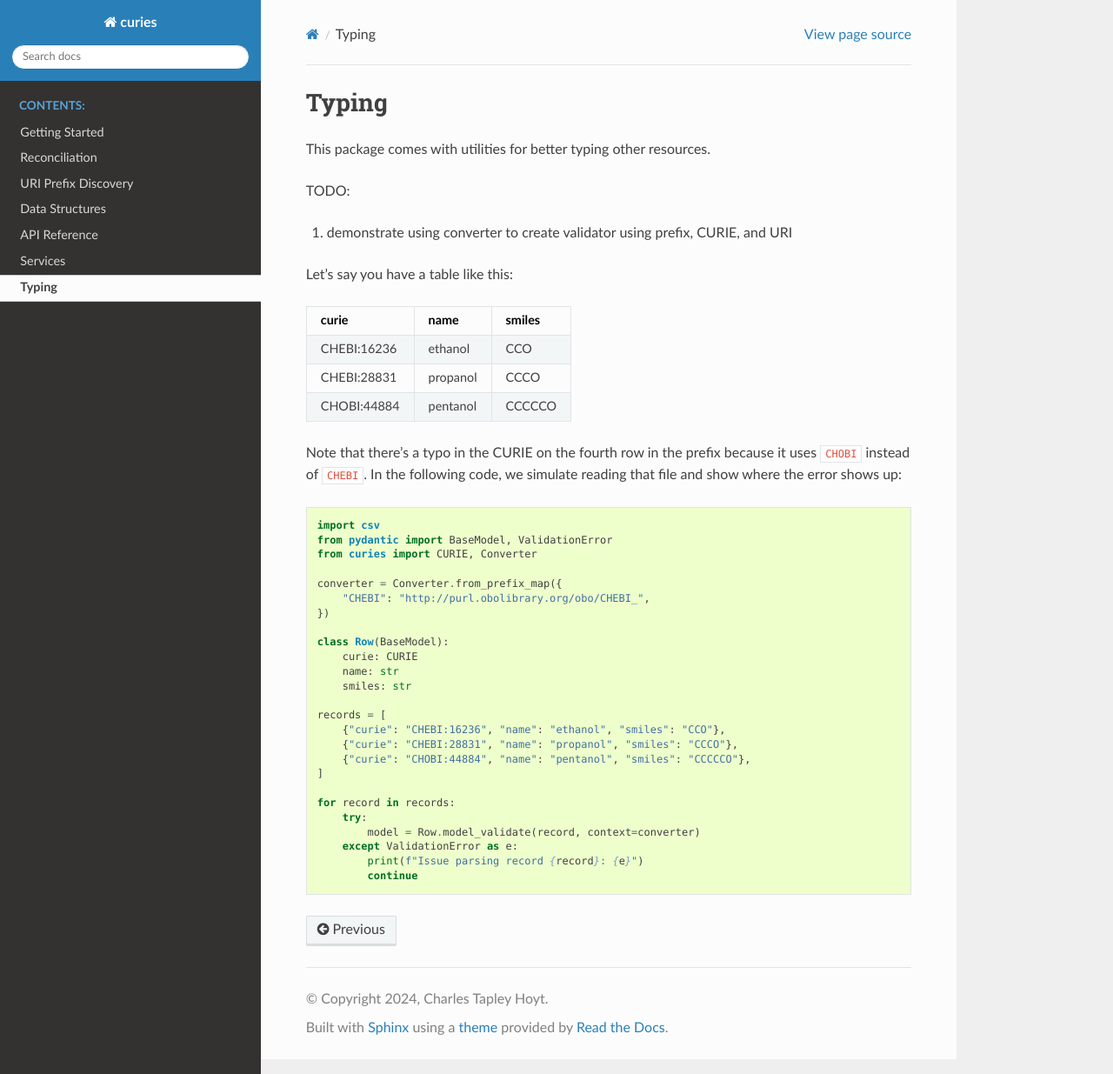
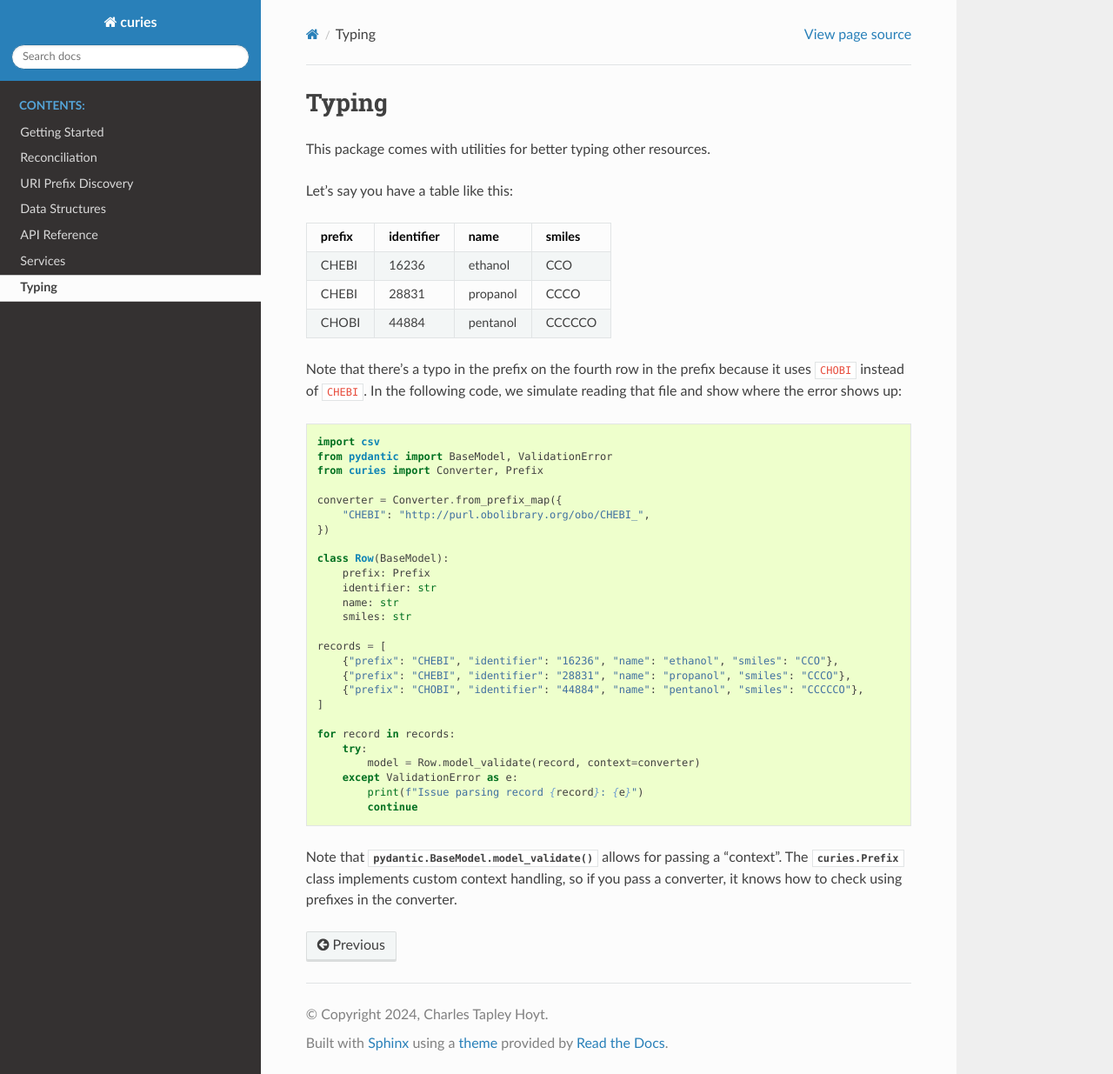
Before and after one commit to biopragmatics/curies, a Sphinx documentation site: the page built from docs/source/typing.rst, in a window 1280 px wide and 1235 px high. Shown: the whole window at 87% size. Built offline with Sphinx 7.4.7 and the Read the Docs theme 3.1.0, drawn with Linux system fonts in a browser that asks for light colours.

Commit message:
Update typing.rst

```diff
--- a/docs/source/typing.rst
+++ b/docs/source/typing.rst
@@ -1,24 +1,18 @@
 Typing
 ======
-
 This package comes with utilities for better typing other resources.
-
-TODO:
-
-1. demonstrate using converter to create validator using prefix, CURIE, and URI
-
 
 Let's say you have a table like this:
 
-===========  ========  ======
-curie        name      smiles
-===========  ========  ======
-CHEBI:16236  ethanol   CCO
-CHEBI:28831  propanol  CCCO
-CHOBI:44884  pentanol  CCCCCO
-===========  ========  ======
+======  ==========  ========  ======
+prefix  identifier  name      smiles
+======  ==========  ========  ======
+CHEBI   16236       ethanol   CCO
+CHEBI   28831       propanol  CCCO
+CHOBI   44884       pentanol  CCCCCO
+======  ==========  ========  ======
 
-Note that there's a typo in the CURIE on the fourth row in the prefix because it
+Note that there's a typo in the prefix on the fourth row in the prefix because it
 uses ``CHOBI`` instead of ``CHEBI``. In the following code, we simulate reading that
 file and show where the error shows up:
 
@@ -26,21 +20,22 @@ file and show where the error shows up:
 
     import csv
     from pydantic import BaseModel, ValidationError
-    from curies import CURIE, Converter
+    from curies import Converter, Prefix
 
     converter = Converter.from_prefix_map({
         "CHEBI": "http://purl.obolibrary.org/obo/CHEBI_",
     })
 
     class Row(BaseModel):
-        curie: CURIE
+        prefix: Prefix
+        identifier: str
         name: str
         smiles: str
 
     records = [
-        {"curie": "CHEBI:16236", "name": "ethanol", "smiles": "CCO"},
-        {"curie": "CHEBI:28831", "name": "propanol", "smiles": "CCCO"},
-        {"curie": "CHOBI:44884", "name": "pentanol", "smiles": "CCCCCO"},
+        {"prefix": "CHEBI", "identifier": "16236", "name": "ethanol", "smiles": "CCO"},
+        {"prefix": "CHEBI", "identifier": "28831", "name": "propanol", "smiles": "CCCO"},
+        {"prefix": "CHOBI", "identifier": "44884", "name": "pentanol", "smiles": "CCCCCO"},
     ]
 
     for record in records:
@@ -49,3 +44,7 @@ file and show where the error shows up:
         except ValidationError as e:
             print(f"Issue parsing record {record}: {e}")
             continue
+
+Note that :meth:`pydantic.BaseModel.model_validate` allows for passing a "context".
+The :class:`curies.Prefix` class implements custom context handling, so if you pass
+a converter, it knows how to check using prefixes in the converter.
```
